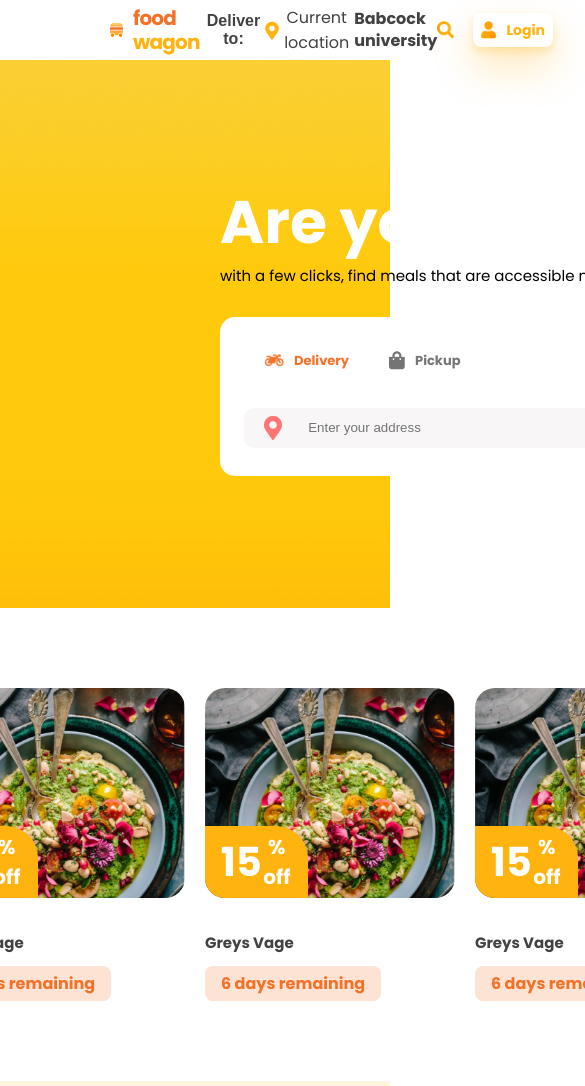
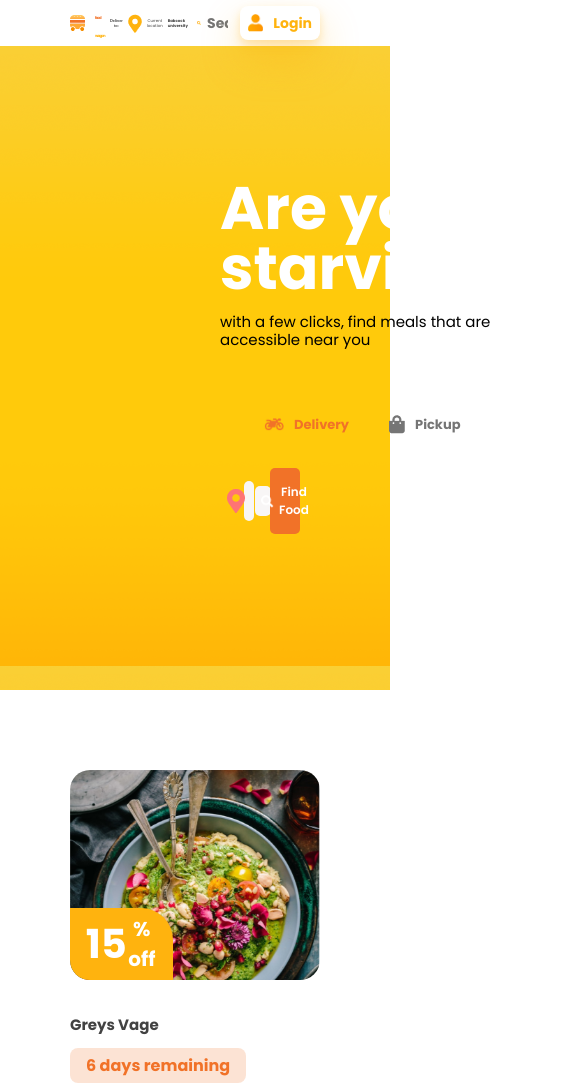
Before and after one commit to Eranmonnie/food-wagon, a plain HTML site: page index.html in a window 390 px wide. Shown: the top 1086 px of the page, 585 px wide, since content can reach past the window. Drawn offline with Linux system fonts and the light colour scheme; files whose address does not match are found by name.

Commit message:
made layout alittle responsive

```diff
--- a/style.css
+++ b/style.css
@@ -18,6 +18,7 @@ body{
     align-items: center;
     margin-block-start: 0em;
     margin-block-end: 0em;
+    padding-inline-start: 0px;
 
 }
 
@@ -25,7 +26,7 @@ body{
 
     color:#F17228;
     font-family: 'Poppins', sans-serif;
-    font-size: 20px;
+    font-size: 1vw;
     font-style: normal;
     font-weight: 700;
     line-height: 120%;
@@ -36,7 +37,7 @@ body{
 
     color:#FFB30E;
     font-family: 'Poppins', sans-serif;
-    font-size: 20px;
+    font-size: 1vw;
     font-style: normal;
     font-weight: 700;
     line-height: 120%;
@@ -64,7 +65,7 @@ li{
     text-align: center;
     color: #424242;
     text-align: center;
-    font-size: 16px;
+    font-size: 1vw;
     font-style: normal;
     font-weight: 700;
     }
@@ -72,7 +73,7 @@ li{
 .location-text2{
     color: #424242;
     font-family: 'Poppins';
-    font-size: 16px;
+   font-size: 1vw;
     font-style: normal;
     text-align: center;
     }
@@ -80,7 +81,7 @@ li{
 .location-text3{
     color: #424242;
     font-family: 'Poppins';
-    font-size: 16px;
+    font-size: 1vw;
     font-style: normal;
     font-weight: 700;
     line-height: 140%;
@@ -100,8 +101,8 @@ li{
     outline: none;
 }
 .search-logo{
-    width: 18px;
-    height: 18px;
+    width: 10%;
+    height: 10%;
 }
 
 .search::placeholder{
@@ -146,8 +147,7 @@ li{
     padding: 132px 220px;
     margin: 0 auto;
     display: flex;
-    width: 600px;
-    max-width: 856px;
+    max-width: 600px;
     flex-direction: column;
     align-items: flex-start;
     gap: 32px;
@@ -173,7 +173,7 @@ li{
     line-height: 120%;
 }
 .input-bar{
- width: inherit;
+ width: 100%;
  background-color: #FFFFFF;
  border-radius: 15px;
 }
@@ -262,6 +262,7 @@ li{
 
 .carousel-content{
     display: flex;
+    flex-wrap: wrap;
     align-items: center;
     justify-content: center;
     gap: 20px;
@@ -439,6 +440,7 @@ li{
 
 .carousel2-menue{
     display: flex;
+    flex-wrap: wrap;
     justify-content: center;
     align-items: center;
     gap: 20px;
@@ -451,7 +453,7 @@ li{
     justify-content: center;
     align-items: flex-start;
     gap: 16px;
-    flex: 1 0 0;
+
 }
 
 .carousel2-menue-data-content{
```
